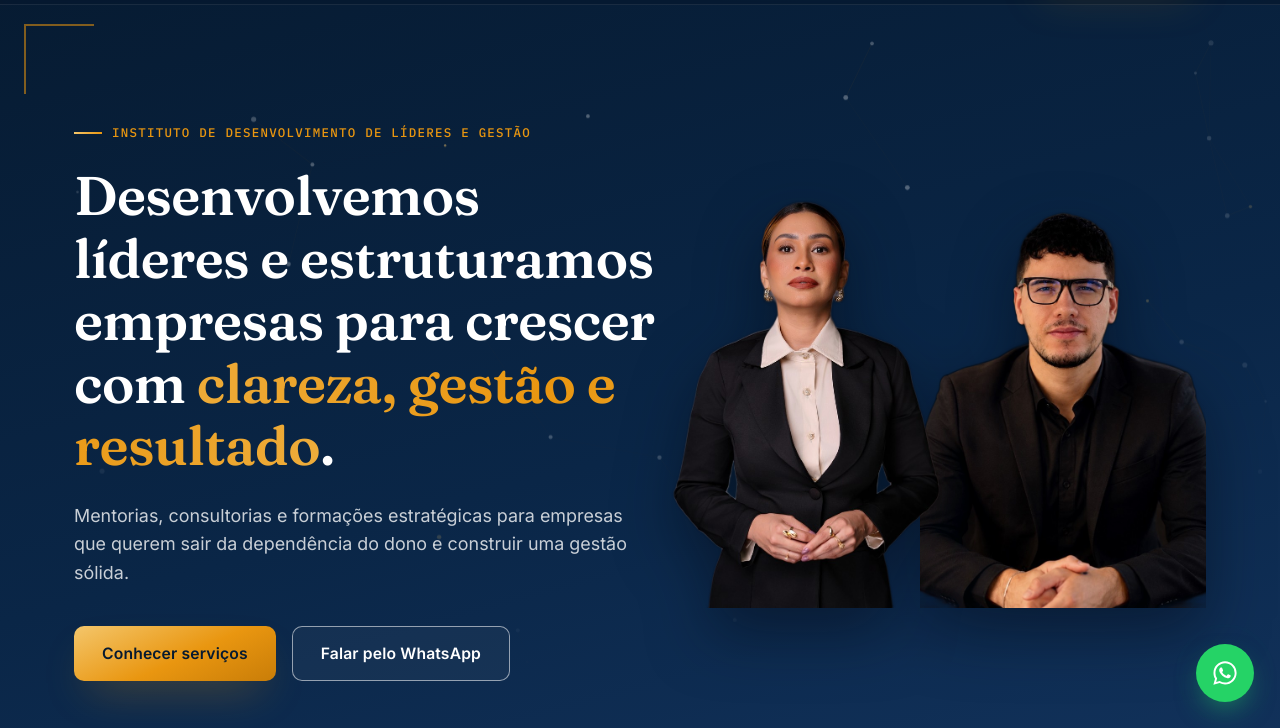
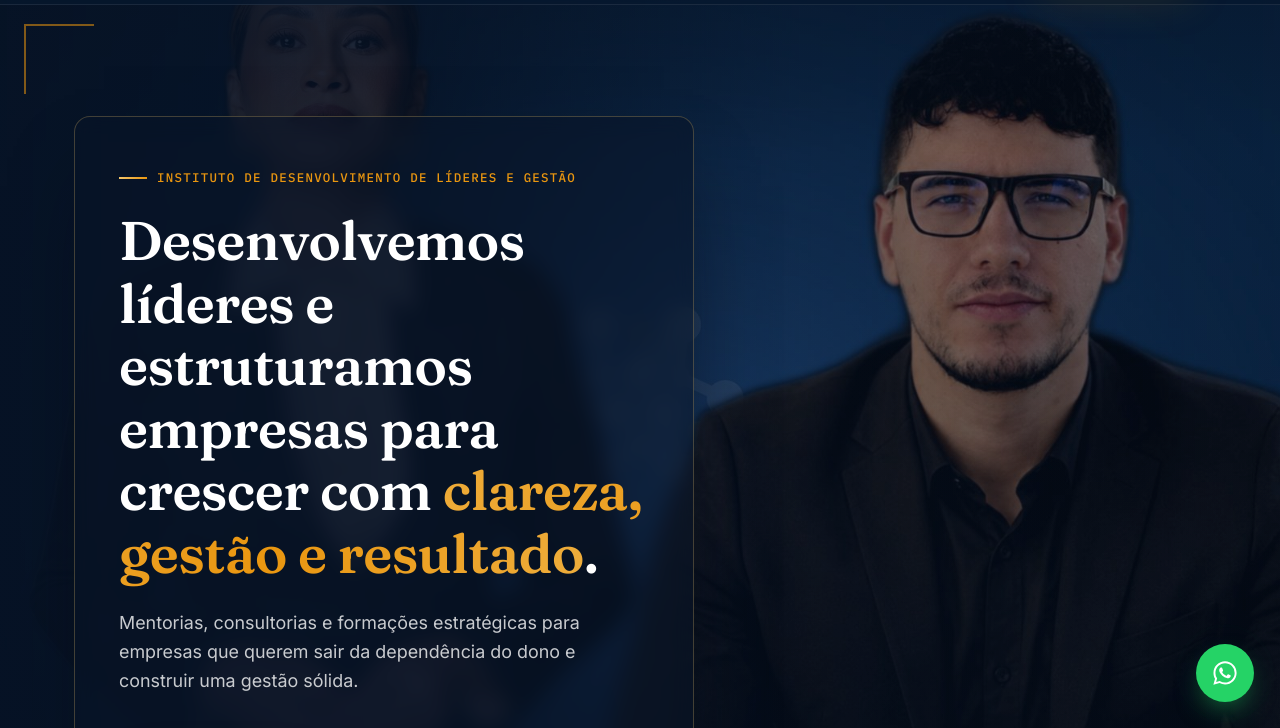
Before and after one commit to Rhalley21/testes, a plain HTML site: page index.html in a window 1280 px wide. Shown: the part 72-800 px from the top of the page. Drawn offline with Linux system fonts and the light colour scheme.

Commit message:
Add files via upload

```diff
--- a/css/premium.css
+++ b/css/premium.css
@@ -50,47 +50,41 @@
   .preloader-mark, .preloader-ring { animation: none; }
 }
 
-/* ---------- Hero: fotos dos fundadores ao lado do texto (sem fundo) ---------- */
-.hero-row {
-  display: flex;
-  align-items: center;
-  justify-content: space-between;
-  gap: 12px;
+/* ---------- Hero: foto de fundo + card de texto flutuando na frente ---------- */
+.hero-photo { position: relative; }
+.hero-bg {
+  position: absolute;
+  top: 0; right: 0; bottom: 0; left: 0;
+  background-image: url("../assets/hero-bg-equipe.jpg");
+  background-size: cover;
+  background-position: center 18%;
+  z-index: 0;
 }
-.hero-row .hero-inner { max-width: 680px; flex: 1 1 auto; }
-.hero-people {
-  flex-shrink: 0;
-  display: flex;
-  align-items: flex-end;
-  position: relative;
-  height: 420px;
+.hero-bg-overlay {
+  position: absolute;
+  top: 0; right: 0; bottom: 0; left: 0;
+  z-index: 0;
+  background:
+    linear-gradient(90deg, rgba(6, 18, 36, 0.94) 0%, rgba(6, 18, 36, 0.82) 32%, rgba(6, 18, 36, 0.35) 62%, rgba(6, 18, 36, 0.18) 100%),
+    linear-gradient(180deg, rgba(6, 18, 36, 0.55) 0%, rgba(6, 18, 36, 0.15) 22%, rgba(6, 18, 36, 0.35) 78%, rgba(6, 18, 36, 0.8) 100%);
 }
-.hero-person {
-  position: relative;
-  height: 100%;
-  transition: transform 420ms var(--ease);
-}
-.hero-person img {
-  position: relative;
-  z-index: 1;
-  display: block;
-  height: 100%;
-  width: auto;
-  max-width: none;
-  object-fit: contain;
-  filter: drop-shadow(0 24px 30px rgba(2, 10, 22, 0.5));
-}
-.hero-person-1 { margin-right: -22px; z-index: 2; }
-.hero-person-2 { z-index: 1; }
-.hero-person-1:hover { transform: translateY(-8px); }
-.hero-person-2:hover { transform: translateY(-8px); }
-
-@media (max-width: 980px) {
-  .hero-people { display: none; }
+.hero-photo .hero-row { position: relative; z-index: 2; }
+.hero-photo .hero-constellation { display: none; }
+.hero-photo .hero-corner { z-index: 3; }
+.hero-card {
+  background: rgba(8, 20, 40, 0.52);
+  backdrop-filter: blur(10px);
+  -webkit-backdrop-filter: blur(10px);
+  border: 1px solid rgba(244, 198, 107, 0.25);
+  border-radius: var(--radius);
+  padding: 44px 44px 40px;
+  box-shadow: 0 40px 80px -30px rgba(2, 8, 18, 0.65);
+  max-width: 620px;
 }
 
-@media (min-width: 981px) {
-  .hero { padding-bottom: 170px; }
+@media (max-width: 720px) {
+  .hero-card { padding: 30px 26px; }
+  .hero-bg { background-position: center 12%; }
 }
 
 /* ---------- Header: encolhimento suave ao rolar ---------- */
--- a/index.html
+++ b/index.html
@@ -95,11 +95,12 @@
 </header>
 
 <!-- ========================= HERO ========================= -->
-<section class="hero">
-  <canvas class="hero-constellation" aria-hidden="true"></canvas>
+<section class="hero hero-photo">
+  <div class="hero-bg" aria-hidden="true"></div>
+  <div class="hero-bg-overlay" aria-hidden="true"></div>
   <div class="hero-spotlight" id="hero-spotlight" aria-hidden="true"></div>
   <div class="container hero-row">
-  <div class="hero-inner" id="hero-parallax">
+  <div class="hero-inner hero-card" id="hero-parallax">
     <p class="eyebrow hero-anim" style="--anim-delay:80ms"><span class="eyebrow-bar"></span> Instituto de Desenvolvimento de Líderes e Gestão</p>
     <h1 class="hero-title hero-anim" style="--anim-delay:200ms">Desenvolvemos líderes e estruturamos empresas para crescer com <span class="text-gradient">clareza, gestão e resultado</span>.</h1>
     <p class="hero-subtitle hero-anim" style="--anim-delay:340ms">Mentorias, consultorias e formações estratégicas para empresas que querem sair da dependência do dono e construir uma gestão sólida.</p>
@@ -107,14 +108,6 @@
       <a href="#servicos" class="btn btn-primary btn-magnetic">Conhecer serviços</a>
       <a href="https://wa.me/5589988075328" target="_blank" rel="noopener" class="btn btn-outline btn-magnetic">Falar pelo WhatsApp</a>
     </div>
-  </div>
-  <div class="hero-people hero-anim" style="--anim-delay:520ms" aria-hidden="false">
-    <figure class="hero-person hero-person-1">
-      <img src="assets/pessoa-1.png" alt="Fundadora do INETRIS" loading="lazy">
-    </figure>
-    <figure class="hero-person hero-person-2">
-      <img src="assets/pessoa-2.png" alt="Fundador do INETRIS" loading="lazy">
-    </figure>
   </div>
   </div>
   <div class="hero-corner hero-corner-tl" aria-hidden="true"></div>
```
Also changed, not shown: assets/hero-bg-equipe.jpg (added).
